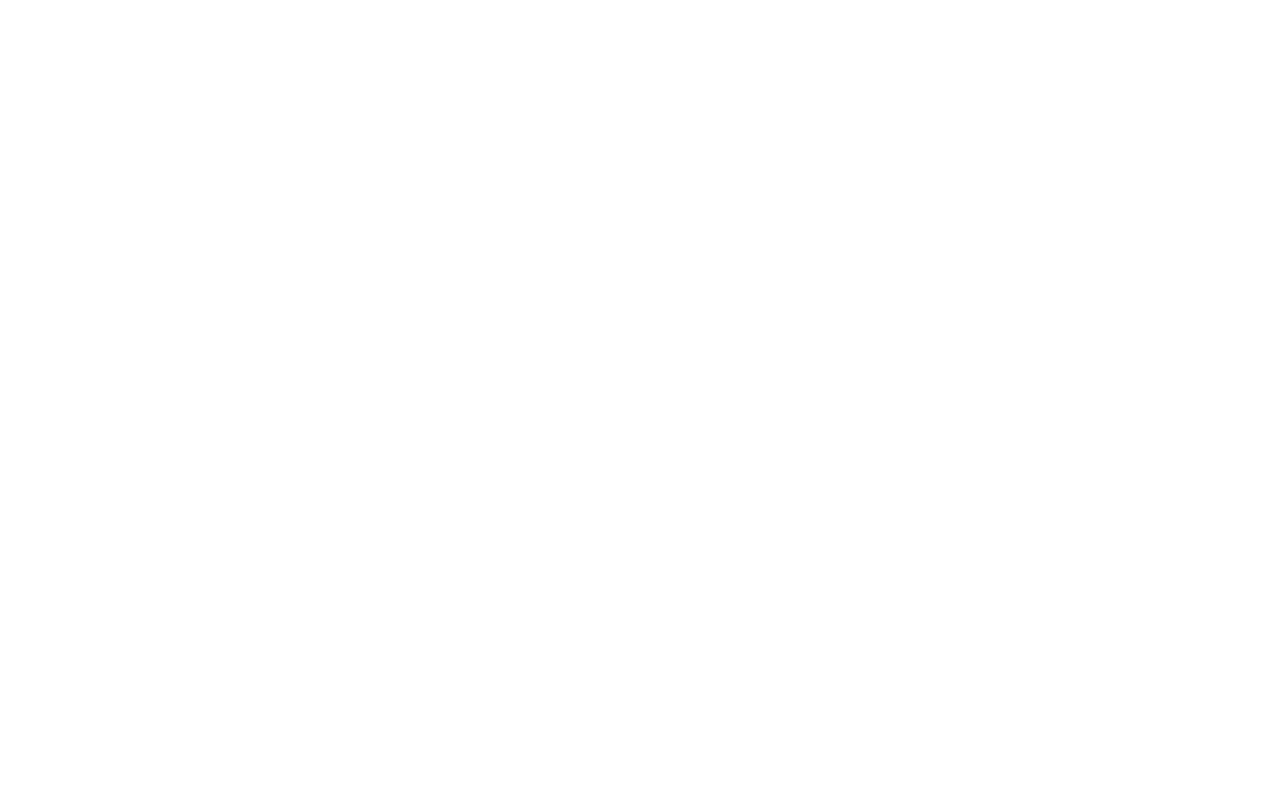
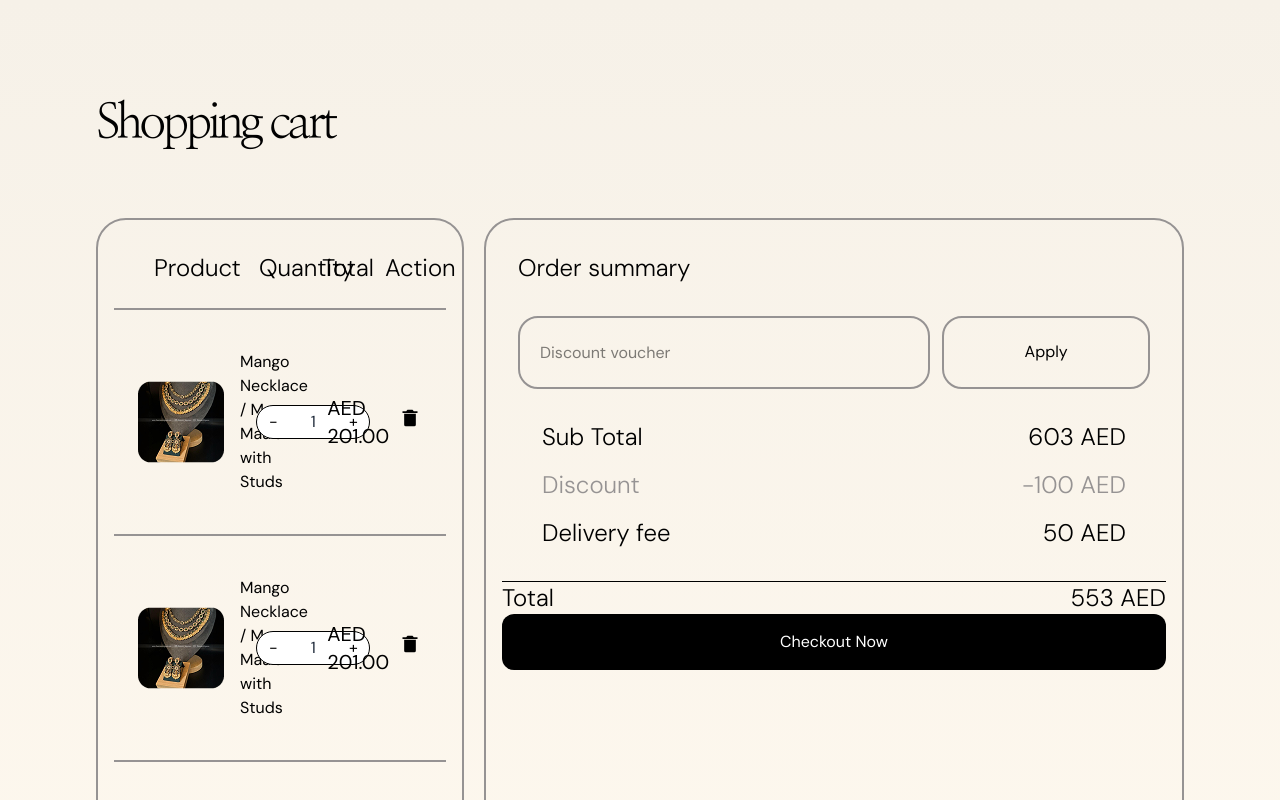
Before and after one commit to Canarydigital-Ai/Shaaman-Frontend-api, a React (Vite) app: page /cart-checkout in a window 1280 px wide. Before the commit this address had no page. Shown: the top 800 px of the page. Built offline with nearby package versions, Linux system fonts and the light colour scheme; the HTML template or start-up script is replaced by a standard one.

Commit message:
Cart section

```diff
--- a/src/App.tsx
+++ b/src/App.tsx
@@ -3,6 +3,7 @@
 import HomePage from "./pages/home/HomePage"
 import ProductDetailsPage from "./pages/productdetails/ProductDetailsPage"
 import ProductPage from "./pages/product/ProductPage"
+import CartandCheckoutPage from "./pages/cart/CartandCheckoutPage"
 
 
 function App() {
@@ -14,6 +15,7 @@
       <Route path="/home" element={<HomePage />} />
       <Route path="/product-details" element={<ProductDetailsPage />} />
       <Route path="/products" element={<ProductPage />} />
+      <Route path="/cart-checkout" element={<CartandCheckoutPage />} />
     </Routes>
     </>
   )
--- /dev/null
+++ b/src/components/cart/OrderSummary.tsx
@@ -0,0 +1,62 @@
+import React, { useState } from "react";
+
+const OrderSummary: React.FC = () => {
+  const [voucher, setVoucher] = useState("");
+
+  const orderDetails = {
+    subTotal: 603,
+    discount: 100,
+    deliveryFee: 50,
+    get total() {
+      return this.subTotal - this.discount + this.deliveryFee;
+    },
+  };
+
+  return (
+    <div className="border-2 border-[#969393] rounded-[30px] w-[700px] px-4">
+      <div className="py-8 px-4 space-y-8 border-b">
+        <h2 className="text-2xl font-light">Order summary</h2>
+
+        <div className="flex space-x-3">
+          <input
+            type="text"
+            placeholder="Discount voucher"
+            value={voucher}
+            onChange={(e) => setVoucher(e.target.value)}
+            className="w-[420px] h-[73px] border-2 border-[#969393] rounded-[20px] px-5 focus:outline-none text-base text-[ #969393]"
+          />
+          <button className="border-2 border-[#969393] rounded-[20px] w-[212px] h-[73px]">
+            Apply
+          </button>
+        </div>
+
+        <div className="space-y-4 px-6">
+          <div className="flex justify-between text-2xl font-light">
+            <p>Sub Total</p>
+            <p>{orderDetails.subTotal} AED</p>
+          </div>
+          <div className="flex justify-between text-2xl font-light text-[#969393]">
+            <p>Discount</p>
+            <p>-{orderDetails.discount} AED</p>
+          </div>
+          <div className="flex justify-between text-2xl font-light ">
+            <p>Delivery fee</p>
+            <p>{orderDetails.deliveryFee} AED</p>
+          </div>
+        </div>
+      </div>
+
+      <div>
+        <div className="flex justify-between text-2xl font-light ">
+          <span>Total</span>
+          <span>{orderDetails.total} AED</span>
+        </div>
+        <button className="w-full h-14 bg-black text-white rounded-xl hover:bg-gray-800 transition-colors">
+          Checkout Now
+        </button>
+      </div>
+    </div>
+  );
+};
+
+export default OrderSummary;
--- /dev/null
+++ b/src/components/cart/ShopingCartSection.tsx
@@ -0,0 +1,113 @@
+import React, { useState } from "react";
+import { BiSolidTrashAlt } from "react-icons/bi";
+import ProductDetailImg2 from "../../assets/ProductDetailSub Img1.png";
+
+interface CartItem {
+  id: number;
+  name: string;
+  image: string;
+  quantity: number;
+  price: number;
+}
+
+const ShoppingCartSection: React.FC = () => {
+  const [cartItems, setCartItems] = useState<CartItem[]>([
+    {
+      id: 1,
+      name: "Mango Necklace / Manga Maala with Studs",
+      image: ProductDetailImg2,
+      quantity: 1,
+      price: 201.0,
+    },
+    {
+      id: 2,
+      name: "Mango Necklace / Manga Maala with Studs",
+      image: ProductDetailImg2,
+      quantity: 1,
+      price: 201.0,
+    },
+    {
+      id: 3,
+      name: "Mango Necklace / Manga Maala with Studs",
+      image: ProductDetailImg2,
+      quantity: 1,
+      price: 201.0,
+    },
+  ]);
+
+  const updateQuantity = (id: number, newQuantity: number) => {
+    setCartItems(
+      cartItems.map((item) =>
+        item.id === id ? { ...item, quantity: Math.max(1, newQuantity) } : item
+      )
+    );
+  };
+
+  const removeItem = (id: number) => {
+    setCartItems(cartItems.filter((item) => item.id !== id));
+  };
+
+  return (
+      <div className="border-2 border-[#969393] rounded-[30px] w-full px-4">
+        {/* Table Header */}
+        <div className="grid grid-cols-12 px-10 pt-8 pb-6 text-2xl font-light">
+          <div className="col-span-5">Product</div>
+          <div className="col-span-3">Quantity</div>
+          <div className="col-span-3">Total</div>
+          <div className="col-span-1">Action</div>
+        </div>
+
+        {/* Cart Items */}
+        {cartItems.map((item) => (
+          <div
+            key={item.id}
+            className="grid grid-cols-12 items-center px-6 py-10 border-t-2 border-t-[#969393]"
+          >
+            {/* Product Details */}
+            <div className="col-span-5 flex items-center space-x-4 ">
+              <img src={item.image} alt={item.name} className="" />
+              <span className="text-base font-normal w-[145px]">
+                {item.name}
+              </span>
+            </div>
+
+            {/* Quantity Control */}
+            <div className="col-span-3 w-fit flex items-center space-x-2 bg-white border rounded-full">
+              <button
+                onClick={() => updateQuantity(item.id, item.quantity - 1)}
+                className=" w-8 h-8 flex items-center justify-center"
+              >
+                -
+              </button>
+              <span className="text-gray-800 w-8 text-center">
+                {item.quantity}
+              </span>
+              <button
+                onClick={() => updateQuantity(item.id, item.quantity + 1)}
+                className=" w-8 h-8 flex items-center justify-center"
+              >
+                +
+              </button>
+            </div>
+
+            {/* Total Price */}
+            <div className="col-span-3 text-xl font-normal">
+              AED {(item.price * item.quantity).toFixed(2)}
+            </div>
+
+            {/* Remove Item */}
+            <div className="col-span-1 text-center">
+              <button
+                onClick={() => removeItem(item.id)}
+                className="hover:text-red-600 transition-colors"
+              >
+                <BiSolidTrashAlt size={20} />
+              </button>
+            </div>
+          </div>
+        ))}
+      </div>
+  );
+};
+
+export default ShoppingCartSection;
--- a/src/components/navbar/Navbar.tsx
+++ b/src/components/navbar/Navbar.tsx
@@ -73,7 +73,7 @@
 
     {/* Mobile Menu Overlay */}
     {isMenuOpen && (
-      <div className="md:hidden fixed inset-0 bg-[#F6F2EB] h-[240px] z-40 mt-16 p-6 ">
+      <div className="md:hidden fixed inset-0 bg-[#F6F2EB] h-[160px] z-40 mt-16 p-6 ">
         <ul className="flex flex-col items-center space-y-4">
           <li
             className="font-semibold uppercase text-lg"
@@ -89,11 +89,6 @@
           </li>
           <li className="text-lg font-normal">Sarees</li>
           <li className="text-lg font-normal">Jewelery</li>
-          <li className="flex justify-start mt-">
-            <button className=" bg-black text-white py-3 px-5 rounded-lg">
-              Shop Now
-            </button>
-          </li>
         </ul>
       </div>
     )}
--- /dev/null
+++ b/src/pages/cart/CartandCheckoutPage.tsx
@@ -0,0 +1,23 @@
+import React from "react";
+import Footer from "../../components/footer/Footer";
+import ShopingCartSection from "../../components/cart/ShopingCartSection";
+import OrderSummary from "../../components/cart/OrderSummary";
+
+const CartandCheckoutPage: React.FC = () => {
+  return (
+    <div className="bg-[linear-gradient(to_bottom,_#F6F1E8,_#FFF9EF)]">
+      <div className="h-screen px-4 sm:px-6 md:px-12 lg:px-24 py-12 md:py-24 space-y-16">
+        <h2 className="text-3xl md:text-[48px] nanum-myeongjo-regular tracking-[-4px]">
+          Shopping cart
+        </h2>
+        <div className="flex gap-5">
+          <ShopingCartSection />
+          <OrderSummary />
+        </div>
+      </div>
+      <Footer />
+    </div>
+  );
+};
+
+export default CartandCheckoutPage;
```
Also changed, not shown: src/pages/productdetails/ProductDetailsPage.tsx (+16 -9 lines).
